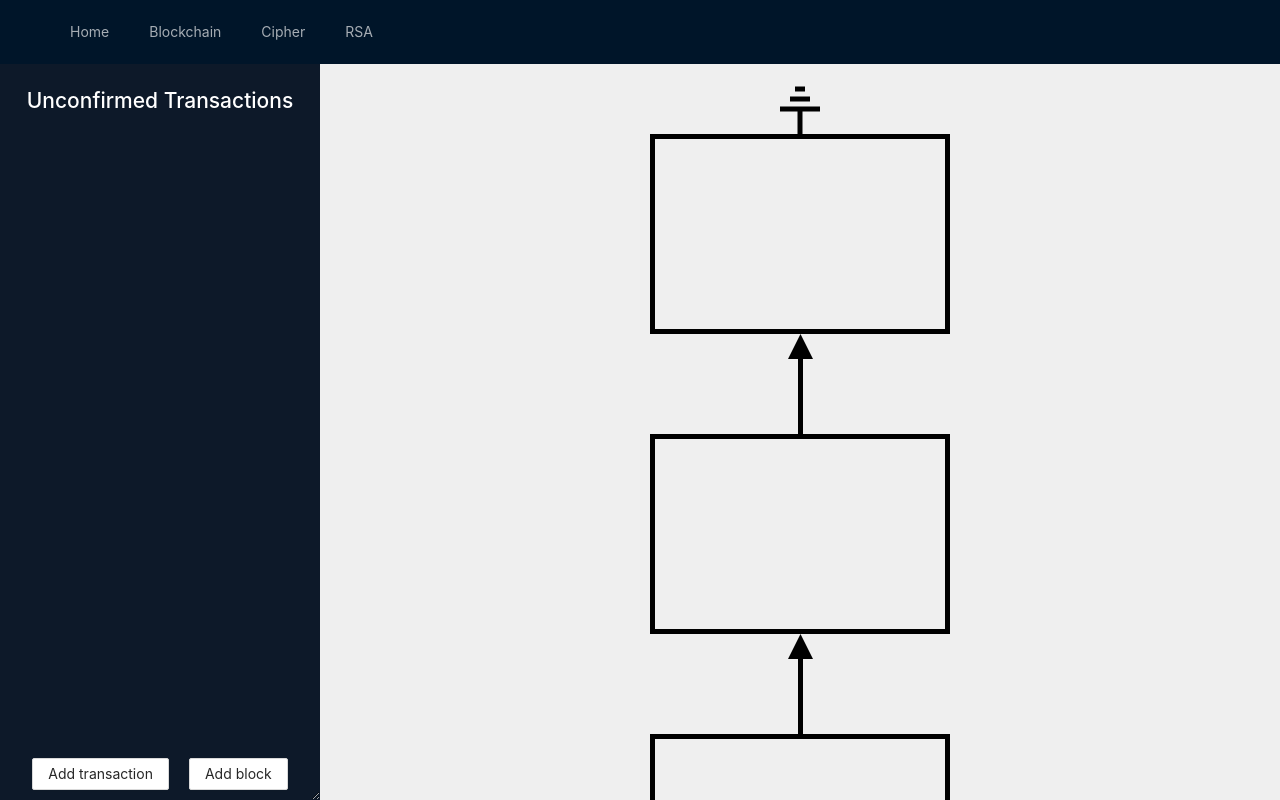
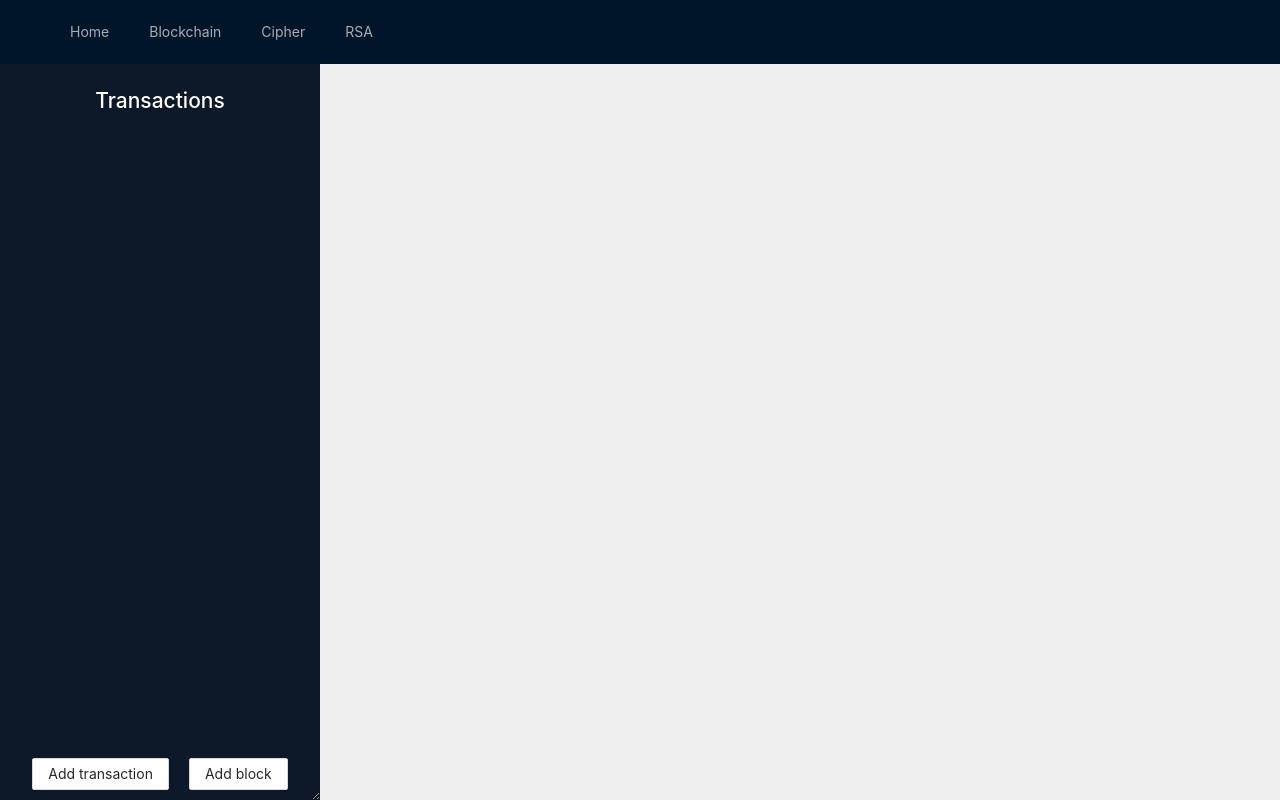
Before and after one commit to MrOttimista/security-visualization, a React (Create React App) app: page /blockChain in a window 1280 px wide. Built offline with nearby package versions, Linux system fonts and the light colour scheme.

Commit message:
add: addBlock functionality

```diff
--- a/src/components/BlockChain/BlocksView/index.jsx
+++ b/src/components/BlockChain/BlocksView/index.jsx
@@ -3,10 +3,14 @@ import styles from './BlocksView.module.css';
 import BlockTile from './BlockTile';
 
 const BlocksView = ({blocks = []}) => {
+  /* TODO: change key to block hash */
+
   return (
     <div className={styles.container}>
       {blocks.map((block, index) => (
-        <BlockTile prevHash={block.prevHash}></BlockTile>
+        <React.Fragment key={index}>
+          <BlockTile prevHash={block.prevHash}></BlockTile>
+        </React.Fragment>
       ))}
     </div>
   );
--- a/src/components/BlockChain/Transactions/index.jsx
+++ b/src/components/BlockChain/Transactions/index.jsx
@@ -2,14 +2,19 @@ import {Button, Row} from 'antd';
 import React from 'react';
 import styles from './transactions.module.css';
 
-const Transactions = () => {
+const Transactions = ({addBlock = () => {}}) => {
   return (
     <div className={styles.container}>
-      <h1>Unconfirmed Transactions</h1>
+      <h1>Transactions</h1>
       <div className={styles['transactions-list']}></div>
       <Row>
         <Button style={{margin: '10px'}}>Add transaction</Button>
-        <Button style={{margin: '10px'}}>Add block</Button>
+        <Button
+          style={{margin: '10px'}}
+          onClick={() => addBlock({hash: 'temp'})}
+        >
+          Add block
+        </Button>
       </Row>
     </div>
   );
--- a/src/components/BlockChain/index.jsx
+++ b/src/components/BlockChain/index.jsx
@@ -1,20 +1,25 @@
-import React, {useState} from 'react';
+import React, {useCallback, useState} from 'react';
 import BlocksView from './BlocksView';
 import Transactions from './Transactions';
 
-const initialBlocks = [
-  {},
-  {prevHash: 'jkl'},
-  {prevHash: 'kjl'},
-  {prevHash: 'kjl'},
-];
+const Blockchain = () => {
+  const [blocks, setBlocks] = useState([]);
 
-const Blockchain = () => {
-  const [blocks, setBlocks] = useState(initialBlocks);
+  const addBlock = useCallback(
+    (nextBlock) => {
+      setBlocks((prev) =>
+        prev.concat({
+          ...nextBlock,
+          prevHash: prev.length === 0 ? undefined : prev[prev.length - 1].hash,
+        })
+      );
+    },
+    [setBlocks]
+  );
 
   return (
     <div style={{display: 'flex'}}>
-      <Transactions></Transactions>
+      <Transactions addBlock={addBlock}></Transactions>
       <BlocksView blocks={blocks}></BlocksView>
     </div>
   );
```
